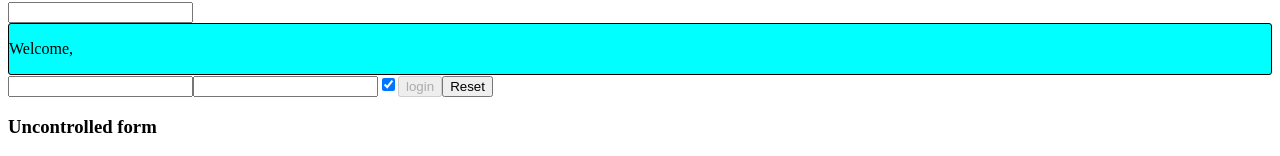
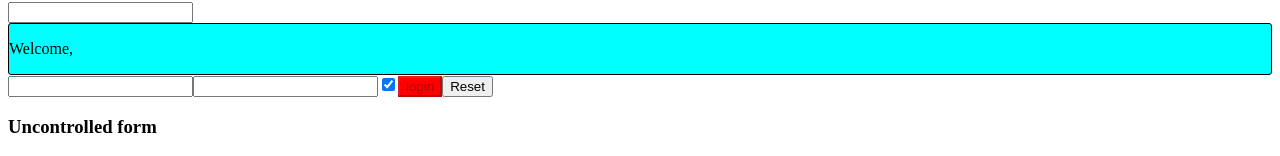
Before and after one commit to RiccardoPriolo/React-exercises, a React (Create React App) app: page / in a window 1280 px wide. Shown: the part 335-491 px from the top of the page. Built offline with nearby package versions, Linux system fonts and the light colour scheme.

Commit message:
Svolgimento styling-components-03

```diff
--- a/src/Login.js
+++ b/src/Login.js
@@ -21,6 +21,9 @@ class Login extends React.Component {
   };
 
   render() {
+    const btnColor = {
+      backgroundColor: this.state.password.length >= 8 ? "green" : "red",
+    };
     return (
       <>
         <input
@@ -48,6 +51,7 @@ class Login extends React.Component {
             this.props.onLogin(this.state);
           }}
           disabled={!this.state.username || this.state.password === ""}
+          style={btnColor}
         >
           login
         </button>
```
